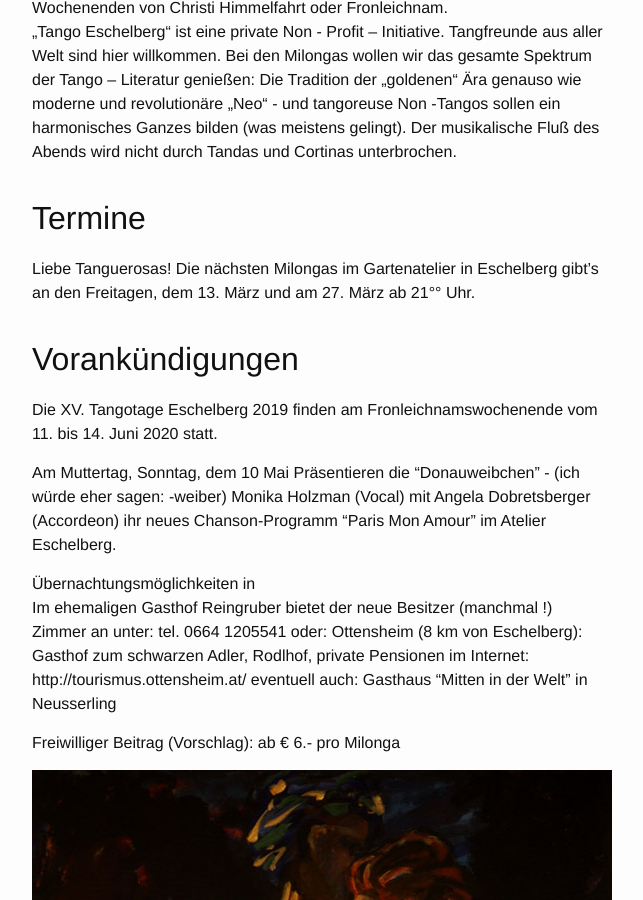
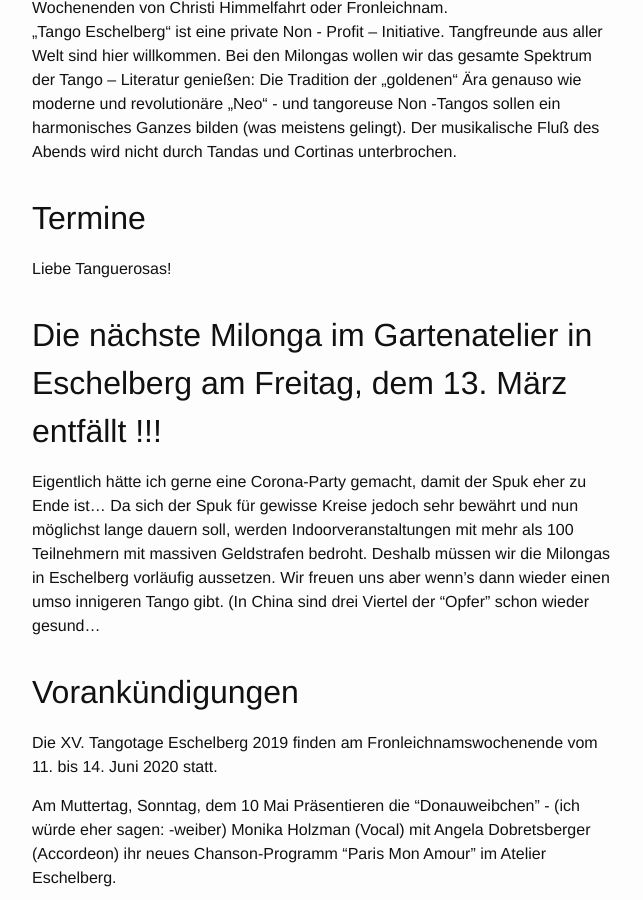
Before and after one commit to eschelberg/eschelberg.github.io, a Jekyll site: the page built from tango/index.md, in a window 1280 px wide and 900 px high, scrolled down 614 px. Shown: the whole window, without its empty margins (158-801 px from the left). Built offline with Jekyll 4.4.1, drawn with Linux system fonts in a browser that asks for light colours.

Commit message:
Update index.md

```diff
--- a/tango/index.md
+++ b/tango/index.md
@@ -12,7 +12,11 @@ Der musikalische Fluß des Abends wird nicht durch Tandas und Cortinas unterbroc
 ## Termine
 
 Liebe Tanguerosas!
-Die nächsten Milongas im Gartenatelier in Eschelberg gibt’s an den Freitagen, dem 13. März und am 27. März ab 21°° Uhr.
+## Die nächste Milonga im Gartenatelier in Eschelberg am Freitag, dem 13. März entfällt !!!
+
+Eigentlich hätte ich gerne eine Corona-Party gemacht, damit der Spuk eher zu Ende ist...
+Da sich der Spuk für gewisse Kreise jedoch sehr bewährt und nun möglichst lange dauern soll, werden Indoorveranstaltungen mit mehr als 100 Teilnehmern mit massiven Geldstrafen bedroht. Deshalb müssen wir die Milongas in Eschelberg vorläufig aussetzen.
+Wir freuen uns aber wenn's dann wieder einen umso innigeren Tango gibt. (In China sind drei Viertel der "Opfer" schon wieder gesund...
 
 ## Vorankündigungen
 Die XV. Tangotage Eschelberg 2019 finden am Fronleichnamswochenende vom 11. bis 14. Juni 2020 statt.
```
